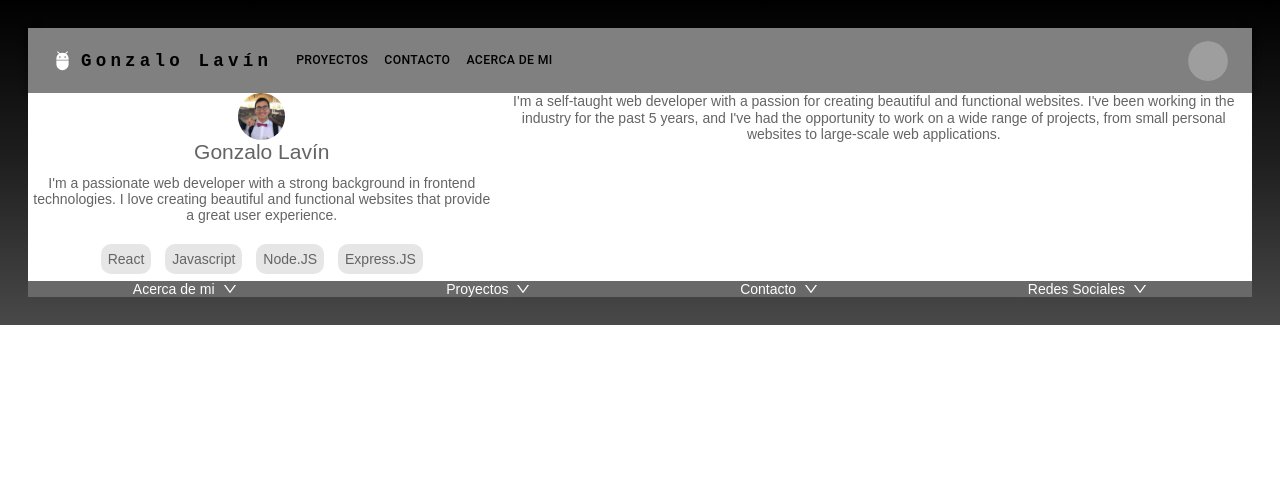
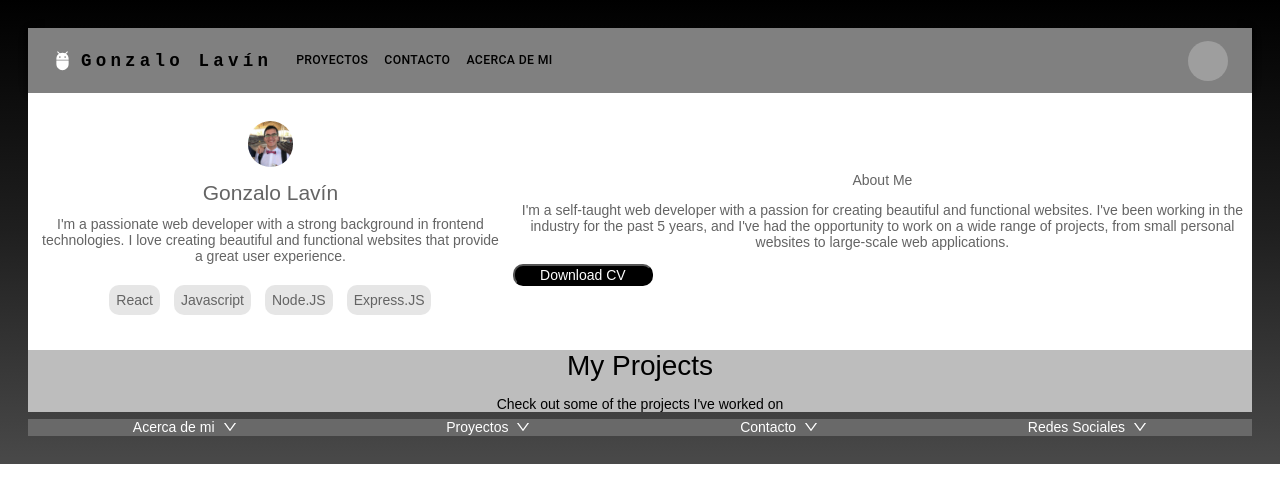
Before and after one commit to gonzalolavin99/Portfolio-2.0, a React (Vite) app in the folder web/: page / in a window 1280 px wide. Shown: the top 502 px of the page. Built offline with nearby package versions, Linux system fonts and the light colour scheme; grey boxes are pictures that could not be loaded.

Commit message:
ADD: End of the base of dshbrd and begin project  section

```diff
--- a/web/package.json
+++ b/web/package.json
@@ -20,6 +20,8 @@
     "react": "^18.2.0",
     "react-dom": "^18.2.0",
     "react-router-dom": "^6.23.1",
+    "react-slick": "^0.30.2",
+    "slick-carousel": "^1.8.1",
     "styled-components": "^6.1.11"
   },
   "devDependencies": {
--- a/web/src/App.jsx
+++ b/web/src/App.jsx
@@ -1,9 +1,10 @@
 import { useState } from 'react'
+import './App.css'
 import Bar from './components/navbar/Bar'
-import './App.css'
+import Dashboard from './components/footer/dashboard/Dashboard';
+import Projects from './components/projects/Projects';
 import Footer from './components/footer/Footer'
 import 'antd/dist/reset.css'; // Importa el CSS de Ant Design
-import Dashboard from './components/footer/dashboard/Dashboard';
 
 
 
@@ -15,6 +16,7 @@ function App() {
 
     <Bar/>
     <Dashboard/>
+    <Projects/>
     <Footer/>
     </>
   )
--- a/web/src/components/footer/dashboard/Dashboard.jsx
+++ b/web/src/components/footer/dashboard/Dashboard.jsx
@@ -7,7 +7,7 @@ const Dashboard = () => {
     <div className="container-dash">
       <div className="me-container">
         <div className="dash-img">
-          <img src={foto_cv} alt="foto Gonzalo Lavín" />
+          <img  className="cv-img" src={foto_cv} alt="foto Gonzalo Lavín" />
         </div>
         <div>
           <h2>Gonzalo Lavín</h2>
@@ -26,6 +26,7 @@ const Dashboard = () => {
         </div>
       </div>
       <div className="cv-container">
+        <p className="tech-container">About Me</p>
         <p>
           I'm a self-taught web developer with a passion for creating beautiful
           and functional websites. I've been working in the industry for the
@@ -33,6 +34,7 @@ const Dashboard = () => {
           projects, from small personal websites to large-scale web
           applications.
         </p>
+        <button className="cv-button">Download CV</button>
       </div>
     </div>
   );
--- a/web/src/components/footer/dashboard/dashboard.css
+++ b/web/src/components/footer/dashboard/dashboard.css
@@ -5,21 +5,42 @@
   justify-content: center;
 }
 
-img {
+.dash-img img {
   width: 10%;
   border-radius: 50%;
+  margin: 1em;
 }
 
-.tech-container{
+.me-container {
+  padding: 1em;
+}
+
+.tech-container {
   display: flex;
   justify-content: center;
+  margin: 1em;
+}
 
-}
-.tech-container p{
+.tech-container p {
   border-radius: 10px;
-  border:  grey;
   padding: 0.5em;
   margin: 0.5rem;
   background-color: rgb(230, 230, 230);
+}
 
-};
+.cv-container {
+  display: flex;
+  flex-direction: column;
+  justify-content: center;
+  color:rgb(100, 100, 100) ;
+
+}
+
+.cv-button {
+  background-color: black;
+  color: white;
+  border-radius: 10px;
+  cursor: pointer;
+  width: 10em;
+  padding: 0.4;
+}
--- /dev/null
+++ b/web/src/components/projects/Projects.jsx
@@ -0,0 +1,16 @@
+import React from 'react';
+import "./projects.css";
+
+const Projects = () => {
+  return (
+    <div className='projects-container'>
+        <div className='title'>
+        <h1>My Projects</h1>
+        <h4>Check out some of the projects I've worked on</h4>
+        </div>
+
+    </div>
+  )
+}
+
+export default Projects
--- /dev/null
+++ b/web/src/components/projects/projects.css
@@ -0,0 +1,3 @@
+.projects-container{
+    background-color:rgb(189, 189, 189);
+}
```
Also changed, not shown: 1 other file (tests, documents, lock files or other folders).
